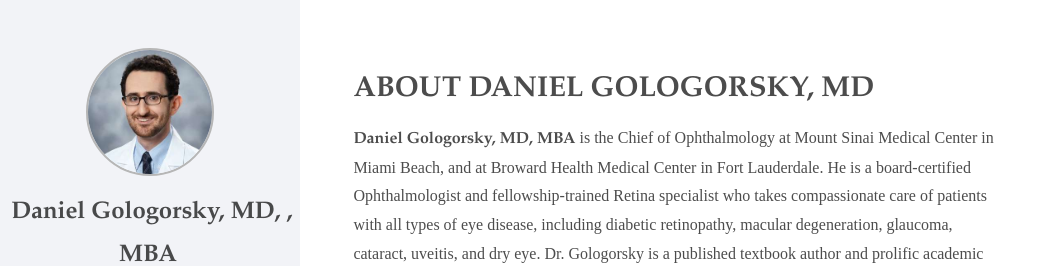
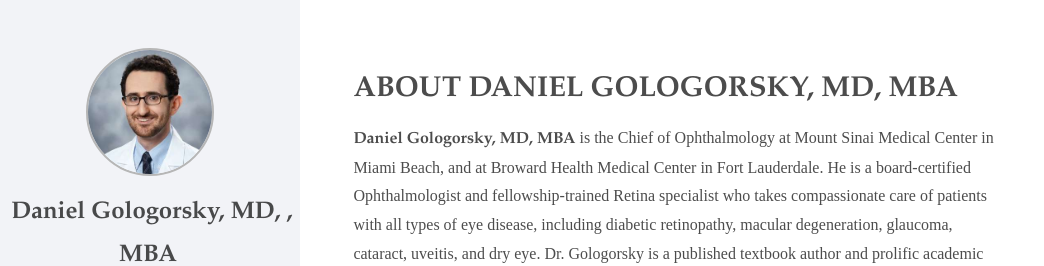
Before and after one commit to RGologorsky/rgologorsky.github.io, a Jekyll site: the page built from index.html, in a window 1280 px wide and 900 px high. Shown: the top 266 px of the window, without its empty margins (0-1044 px from the left). Built offline with Jekyll 4.4.1, drawn with Linux system fonts in a browser that asks for light colours; nearby versions of some CDN libraries; some web fonts are replaced; comment, search, counter and statistics services are not loaded.

Commit message:
Update about.html

```diff
--- a/_includes/about.html
+++ b/_includes/about.html
@@ -4,7 +4,7 @@
 <div class="colorlib-narrow-content">
 	<div class="row">
 		<div class="col-md-12">
-			<h1 class="colorlib-heading  ">About Daniel Gologorsky, MD</h1>
+			<h1 class="colorlib-heading  ">About Daniel Gologorsky, MD, MBA</h1>
 			<div class="row row-bottom-padded-sm  " >
 				<div class="col-md-12">
 					<div class="about-desc">
```
